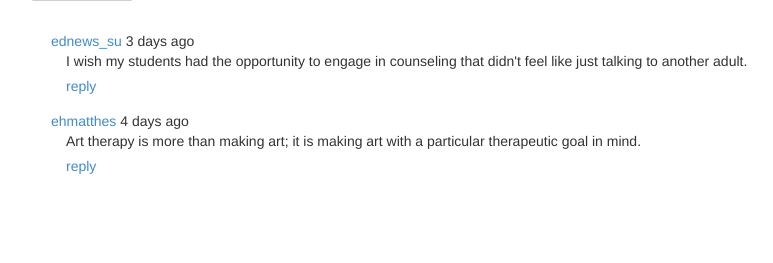
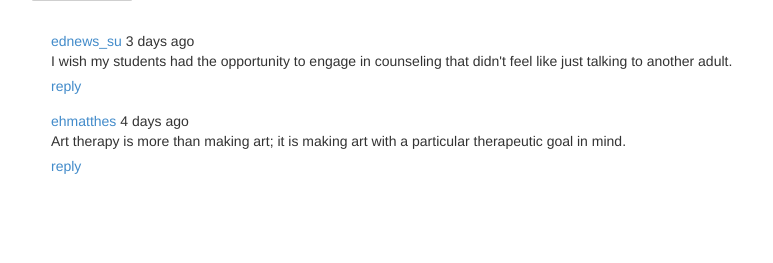
Before and after one commit to ehmatthes/educator_news, a Django app: page /discuss/5/ in a window 1280 px wide. Shown: the part 286-549 px from the top of the page, without its empty margins (59-832 px from the left). Run offline with Django 3.2, Linux system fonts and the light colour scheme; data comes from the database, SQL or seed files in the repository.

Commit message:
Minor styling fix for comments for unauthenticated users.

```diff
--- a/educator_news/educator_news/static/templates/ed_news/discuss.html
+++ b/educator_news/educator_news/static/templates/ed_news/discuss.html
@@ -88,8 +88,8 @@
 				  {% block admin_comment_info %}{% endblock %}
 			   </div>
 				{% if not user.is_authenticated %}
-				  <div class='comment_text'>{{ comment_dict.comment.comment_text }}</div>
-				  <div class='reply_link'><a href="{% url 'login' %}">reply</a></div>
+				  <div class='comment_text comment_text_no_downvote'>{{ comment_dict.comment.comment_text }}</div>
+				  <div class='reply_link reply_link_no_downvote'><a href="{% url 'login' %}">reply</a></div>
 				{% elif user.is_authenticated and perms.ed_news.can_downvote_comment %}
 				  <div class='comment_text'>{{ comment_dict.comment.comment_text }}</div>
 				  <div class='reply_link'><a href="{% url 'ed_news:reply' article.id comment_dict.comment.id %}">reply</a></div>
```
